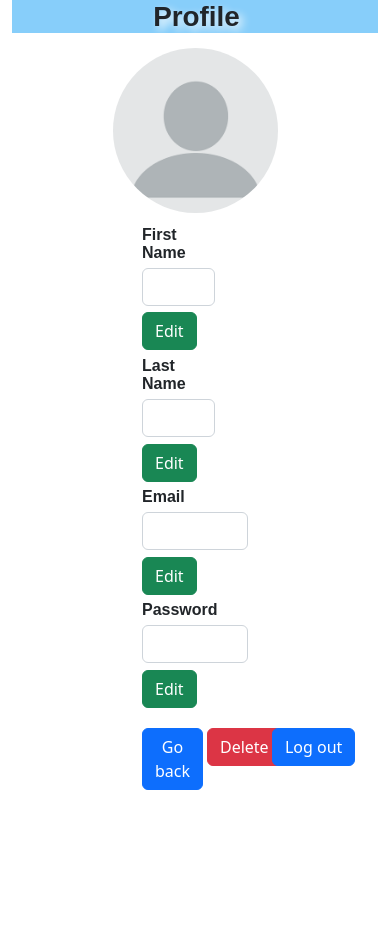
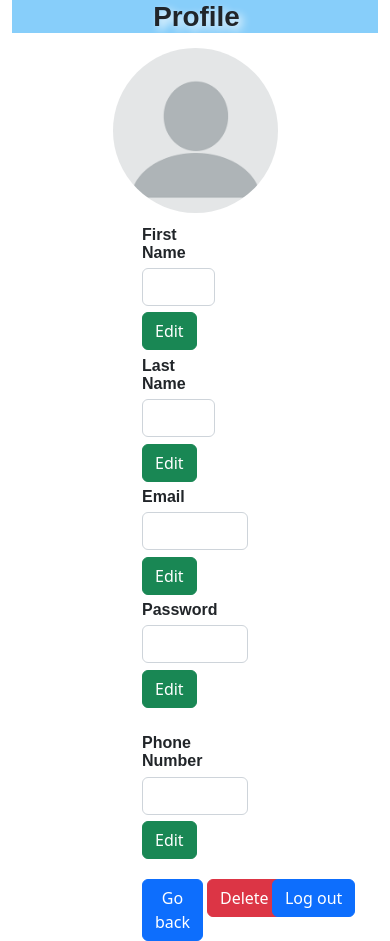
Before and after one commit to alaat91/Dentistemo-frontend, a Vue app: page /profile in a window 390 px wide. Before the commit the page ends 844 px from the top, so only its background shows below. Built offline with nearby package versions, Linux system fonts and the light colour scheme; no server answers.

Commit message:
Add phone number input in profile page

```diff
--- a/src/views/Profile.vue
+++ b/src/views/Profile.vue
@@ -2,9 +2,6 @@
   <div class="container-fluid">
     <h1 class="header">Profile</h1>
     <!-- User information inputs-->
-    <!--TODO: create input component for reuse + Implement Grid + create upload image functionality-->
-    <!-- Implementation for the profile picture upload for the user -->
-    <!-- TODO: Transfer image to asset + ADD js code for pic upload -->
     <div class="profile-pic">
       <label class="-label" for="file">
         <span class="glyphicon glyphicon-camera"></span>
@@ -59,15 +56,14 @@
               id="emailLabel"
               placeholder=""
             />
-            <!--<button type="submit" class="btn btn-success">Edit</button> -->
-            <!--   -->
+
             <b-button v-b-modal.modal-2 class="btn btn-success">Edit</b-button>
             <b-modal id="modal-2" title="Enter new email">
               <input type="email" class="form-control" id="changename" />
             </b-modal>
           </b-col>
         </b-row>
-        <!-- Add input form -->
+
         <b-row>
           <b-col cols="4"> </b-col>
           <b-col cols="4">
@@ -93,6 +89,22 @@
               />
             </b-modal>
           </b-col>
+        </b-row>
+
+         <b-row>
+          <b-col cols="4"> </b-col>
+          <b-col cols="4">
+            <label for="phoneLabel" class="name">Phone Number</label>
+            <input
+              type="phone-number"
+              class="form-control"
+              id="phoneLabel"
+              placeholder=""
+            />
+            <b-button v-b-modal.modal-4 id="buttonEdit" class="btn btn-success"
+              >Edit</b-button
+            >
+             </b-col>
         </b-row>
 
         <b-row>
```
